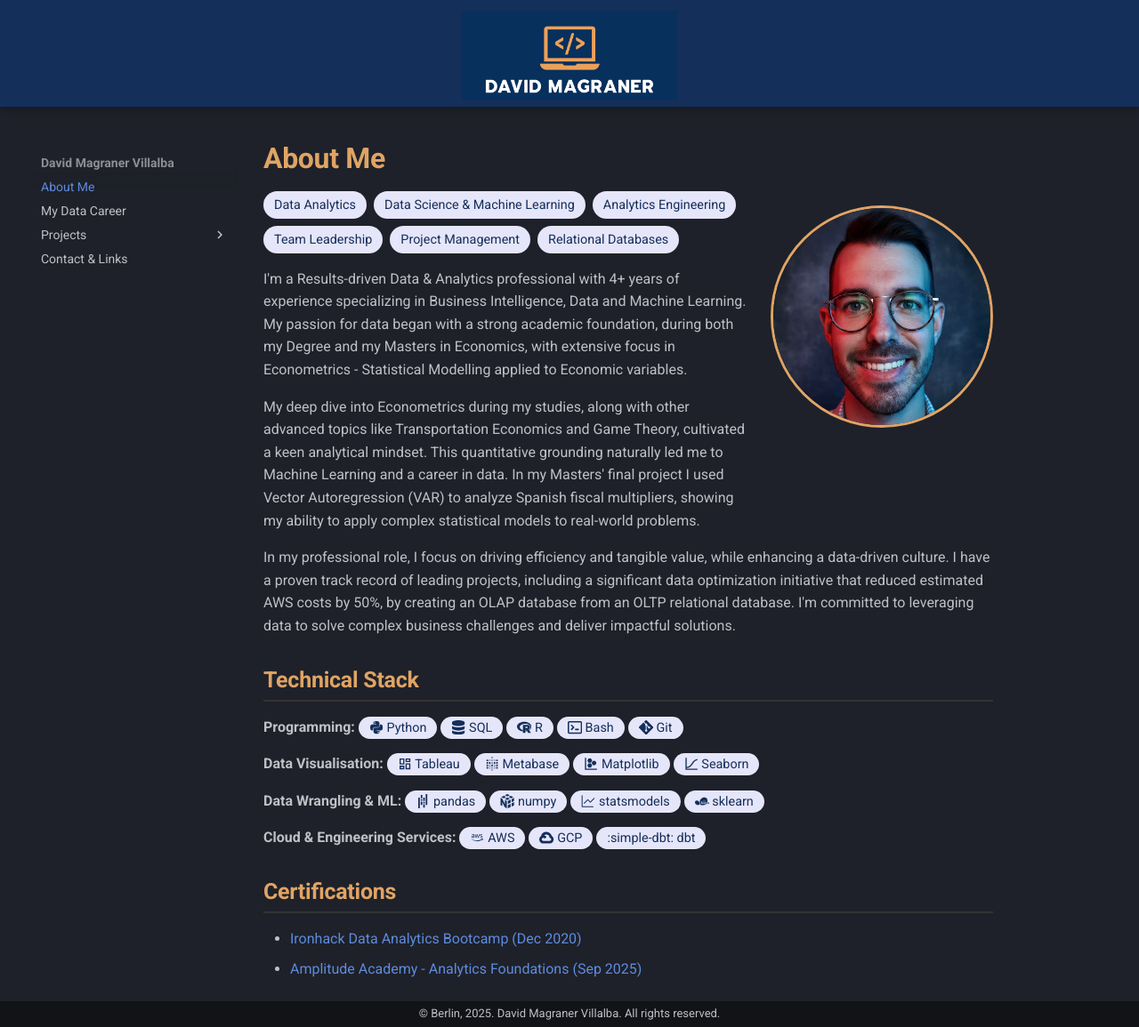
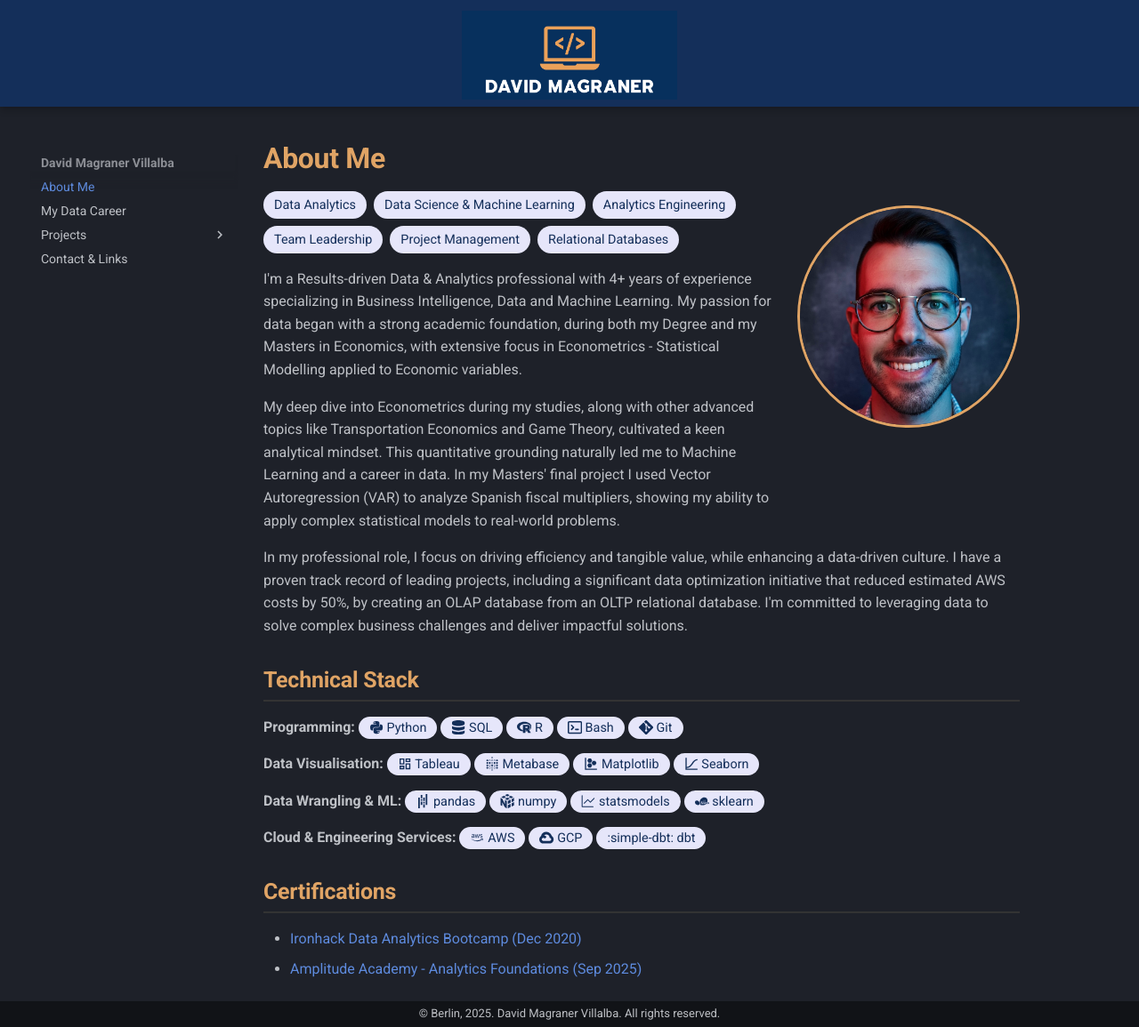
Before and after one commit to mavidvd/my-portfolio, an MkDocs documentation site: the page built from docs/index.md, in a window 1280 px wide and 1155 px high. Shown: the whole window at 89% size. Built offline with MkDocs 1.6.1 and Material for MkDocs 9.7.7, drawn with Linux system fonts in a browser that asks for light colours.

Commit message:
Minor Edit

```diff
--- a/docs/stylesheets/extra.css
+++ b/docs/stylesheets/extra.css
@@ -12,7 +12,7 @@
 .md-content,
 .md-content__inner {
     padding-top: 0 !important;
-    width: 820px;
+    width: 850px;
 }
 .md-content__inner h1:first-child {
     margin-top: 0;
```
